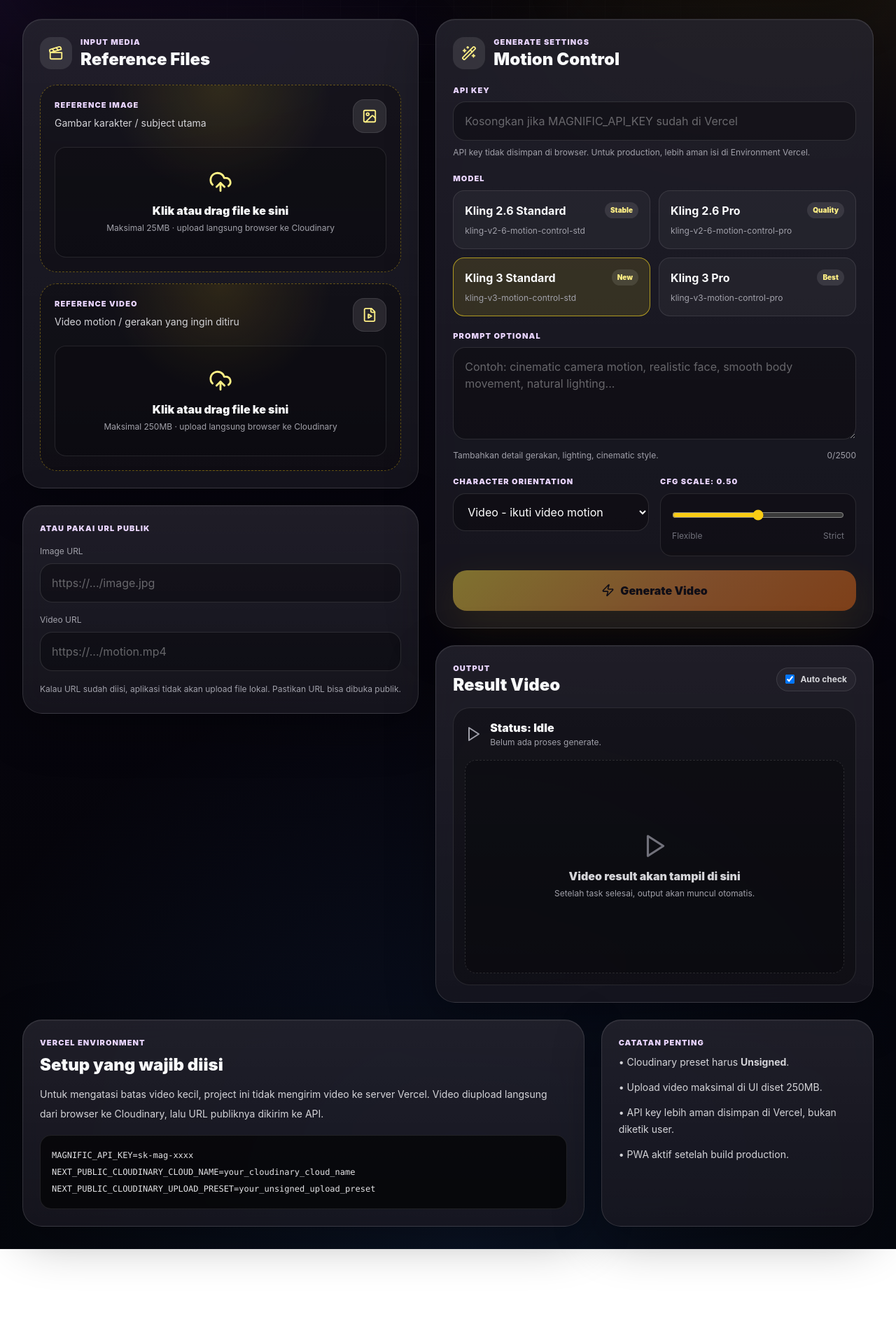
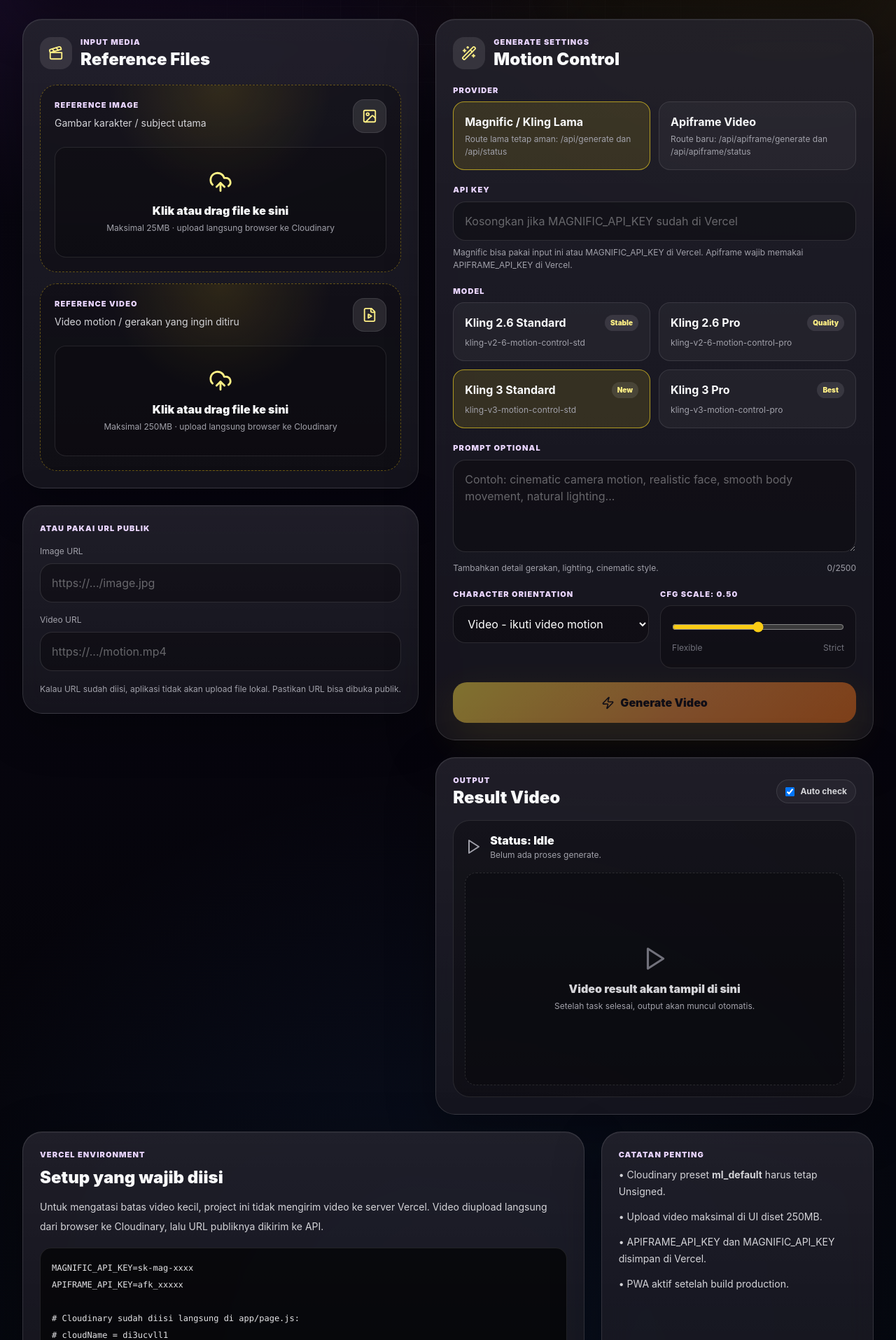
Before and after one commit to altamapes/control-motion, a Next.js app: page / in a window 1280 px wide. Shown: the part 585-2500 px from the top of the page at 70% size. Before the commit the page ends 2370 px from the top, so only its background shows below. Built offline with nearby package versions, Linux system fonts and the light colour scheme.

Commit message:
Update page.js

```diff
--- a/app/page.js
+++ b/app/page.js
@@ -29,6 +29,23 @@
   { label: 'Kling 2.6 Pro', value: 'kling-v2-6-motion-control-pro', tag: 'Quality' },
   { label: 'Kling 3 Standard', value: 'kling-v3-motion-control-std', tag: 'New' },
   { label: 'Kling 3 Pro', value: 'kling-v3-motion-control-pro', tag: 'Best' },
+];
+
+
+
+const APIFRAME_MODELS = [
+  { label: 'Apiframe Kling 2.6', value: 'kling-2.6', tag: 'Kling' },
+  { label: 'Apiframe Kling 3.0', value: 'kling-3.0', tag: 'Kling' },
+  { label: 'Apiframe Veo 3', value: 'veo-3', tag: 'Google' },
+  { label: 'Apiframe Veo 3 Fast', value: 'veo-3-fast', tag: 'Fast' },
+  { label: 'Apiframe Wan 2.6', value: 'wan-2.6', tag: 'Wan' },
+  { label: 'Apiframe Wan Flash', value: 'wan-2.6-flash', tag: 'Fast' },
+  { label: 'Apiframe Seedance 2.0', value: 'seedance-2', tag: 'Dance' },
+  { label: 'Apiframe Runway Gen-4 Turbo', value: 'runway-gen4-turbo', tag: 'Runway' },
+  { label: 'Apiframe Luma Ray 2', value: 'luma-ray-2', tag: 'Luma' },
+  { label: 'Apiframe Hailuo 2.3', value: 'hailuo-2.3', tag: 'Hailuo' },
+  { label: 'Apiframe Sora 2', value: 'sora-2', tag: 'Sora' },
+  { label: 'Apiframe Sora 2 Pro', value: 'sora-2-pro', tag: 'Pro' },
 ];
 
 const MAX_IMAGE_MB = 25;
@@ -189,7 +206,9 @@
   const [videoFile, setVideoFile] = useState(null);
   const [imageUrl, setImageUrl] = useState('');
   const [videoUrl, setVideoUrl] = useState('');
+  const [provider, setProvider] = useState('magnific');
   const [model, setModel] = useState('kling-v3-motion-control-std');
+  const [apiframeModel, setApiframeModel] = useState('kling-2.6');
   const [prompt, setPrompt] = useState('');
   const [orientation, setOrientation] = useState('video');
   const [cfgScale, setCfgScale] = useState(0.5);
@@ -206,39 +225,27 @@
     return Boolean((imageFile || imageUrl.trim()) && (videoFile || videoUrl.trim()) && !loading);
   }, [imageFile, imageUrl, loading, videoFile, videoUrl]);
 
-console.log("DEBUG CLOUDINARY:", {
-  cloudName: process.env.NEXT_PUBLIC_CLOUDINARY_CLOUD_NAME,
-  preset: process.env.NEXT_PUBLIC_CLOUDINARY_UPLOAD_PRESET,
+  async function uploadToCloudinary(file, type) {
+    // Supaya langsung jalan setelah upload ke GitHub/Vercel, Cloudinary user sudah diisi langsung di kode.
+    // Cloud name dan unsigned preset aman berada di frontend. Jangan pernah taruh Cloudinary API Secret di sini.
+    const cloudName = 'di3ucvll1';
+    const preset = 'ml_default';
+
+    const resourceType = type === 'video' ? 'video' : 'image';
+    const form = new FormData();
+    form.append('file', file);
+    form.append('upload_preset', preset);
+    form.append('folder', 'motion-control');
+
+    const res = await fetch(`https://api.cloudinary.com/v1_1/${cloudName}/${resourceType}/upload`, {
+      method: 'POST',
+      body: form,
     });
 
- async function uploadToCloudinary(file, type) {
-  const cloudName = "di3ucvll1";
-  const uploadPreset = "ml_default";
-
-  const resourceType = type === "video" ? "video" : "image";
-
-  const formData = new FormData();
-  formData.append("file", file);
-  formData.append("upload_preset", uploadPreset);
-  formData.append("folder", "control-motion");
-
-  const response = await fetch(
-    `https://api.cloudinary.com/v1_1/${cloudName}/${resourceType}/upload`,
-    {
-      method: "POST",
-      body: formData,
+    const data = await res.json().catch(() => ({}));
+    if (!res.ok) {
+      throw new Error(data?.error?.message || `Upload ${type} ke Cloudinary gagal. Pastikan preset ml_default mode Unsigned dan mendukung file ini.`);
     }
-  );
-
-  const data = await response.json();
-
-  if (!response.ok) {
-    throw new Error(
-      data?.error?.message ||
-        "Upload ke Cloudinary gagal. Pastikan preset sudah unsigned."
-    );
-  }
-
     return data.secure_url;
   }
 
@@ -270,10 +277,19 @@
       setStatus('creating');
       setUploadProgress('Membuat task generate video...');
 
-      const res = await fetch('/api/generate', {
-        method: 'POST',
-        headers: { 'Content-Type': 'application/json' },
-        body: JSON.stringify({
+      const generateEndpoint = provider === 'apiframe' ? '/api/apiframe/generate' : '/api/generate';
+      const payload =
+        provider === 'apiframe'
+          ? {
+              prompt: prompt?.trim() || 'Create a cinematic motion control video from the uploaded reference image and motion video. Smooth camera movement, realistic subject motion, natural lighting, high quality output.',
+              model: apiframeModel,
+              imageUrl: finalImageUrl,
+              videoUrl: finalVideoUrl,
+              duration: 5,
+              cfgScale,
+              aspectRatio: '16:9',
+            }
+          : {
               apiKey: apiKey.trim(),
               imageUrl: finalImageUrl,
               videoUrl: finalVideoUrl,
@@ -281,14 +297,19 @@
               prompt,
               orientation,
               cfgScale,
-        }),
+            };
+
+      const res = await fetch(generateEndpoint, {
+        method: 'POST',
+        headers: { 'Content-Type': 'application/json' },
+        body: JSON.stringify(payload),
       });
 
       const data = await res.json().catch(() => ({}));
       setRaw(data);
       if (!res.ok) throw new Error(data.error || 'Generate gagal.');
 
-      const id = data.task_id;
+      const id = data.task_id || data.taskId || data.jobId || data.id;
       if (!id) {
         throw new Error('Task ID tidak ditemukan dari response API. Buka Raw Response untuk melihat format response.');
       }
@@ -313,10 +334,11 @@
     if (!taskId) return;
     setError('');
     try {
-      const res = await fetch('/api/status', {
+      const statusEndpoint = provider === 'apiframe' ? '/api/apiframe/status' : '/api/status';
+      const res = await fetch(statusEndpoint, {
         method: 'POST',
         headers: { 'Content-Type': 'application/json' },
-        body: JSON.stringify({ apiKey: apiKey.trim(), model, taskId }),
+        body: JSON.stringify(provider === 'apiframe' ? { taskId } : { apiKey: apiKey.trim(), model, taskId }),
       });
       const data = await res.json().catch(() => ({}));
       setRaw(data);
@@ -325,7 +347,7 @@
       const nextStatus = normalizeStatus(data?.normalized?.status || data?.status || data?.state);
       setStatus(nextStatus);
 
-      const video = data?.normalized?.videoUrl || data?.video_url || data?.videoUrl || data?.url;
+      const video = data?.normalized?.videoUrl || data?.videoUrl || data?.video_url || data?.url || data?.resultVideo;
       if (video) {
         setResultVideo(video);
         setStatus('completed');
@@ -339,7 +361,7 @@
     if (!autoPoll || !taskId || resultVideo || status === 'failed') return;
     const timer = setInterval(checkStatus, 10000);
     return () => clearInterval(timer);
-  }, [autoPoll, taskId, resultVideo, status, apiKey, model]);
+  }, [autoPoll, taskId, resultVideo, status, apiKey, model, provider, apiframeModel]);
 
   async function copy(text) {
     await navigator.clipboard.writeText(text);
@@ -454,29 +476,59 @@
 
               <div className="grid gap-5">
                 <div>
+                  <label className="label mb-2">Provider</label>
+                  <div className="grid gap-3 sm:grid-cols-2">
+                    <button
+                      type="button"
+                      onClick={() => setProvider('magnific')}
+                      className={cx(
+                        'rounded-2xl border p-4 text-left transition',
+                        provider === 'magnific' ? 'border-yellow-300/60 bg-yellow-300/12' : 'border-white/10 bg-white/[0.04] hover:bg-white/[0.07]'
+                      )}
+                    >
+                      <b>Magnific / Kling Lama</b>
+                      <p className="small mt-1">Route lama tetap aman: /api/generate dan /api/status</p>
+                    </button>
+                    <button
+                      type="button"
+                      onClick={() => setProvider('apiframe')}
+                      className={cx(
+                        'rounded-2xl border p-4 text-left transition',
+                        provider === 'apiframe' ? 'border-yellow-300/60 bg-yellow-300/12' : 'border-white/10 bg-white/[0.04] hover:bg-white/[0.07]'
+                      )}
+                    >
+                      <b>Apiframe Video</b>
+                      <p className="small mt-1">Route baru: /api/apiframe/generate dan /api/apiframe/status</p>
+                    </button>
+                  </div>
+                </div>
+
+                <div>
                   <label className="label mb-2">API Key</label>
                   <input
                     className="input"
                     value={apiKey}
                     onChange={(e) => setApiKey(e.target.value)}
-                    placeholder="Kosongkan jika MAGNIFIC_API_KEY sudah di Vercel"
+                    placeholder={provider === 'apiframe' ? 'Apiframe memakai APIFRAME_API_KEY di Vercel' : 'Kosongkan jika MAGNIFIC_API_KEY sudah di Vercel'}
                     type="password"
                     autoComplete="off"
                   />
-                  <p className="small mt-2">API key tidak disimpan di browser. Untuk production, lebih aman isi di Environment Vercel.</p>
+                  <p className="small mt-2">Magnific bisa pakai input ini atau MAGNIFIC_API_KEY di Vercel. Apiframe wajib memakai APIFRAME_API_KEY di Vercel.</p>
                 </div>
 
                 <div>
                   <label className="label mb-2">Model</label>
                   <div className="grid gap-3 sm:grid-cols-2">
-                    {MODELS.map((item) => (
+                    {(provider === 'apiframe' ? APIFRAME_MODELS : MODELS).map((item) => {
+                      const selected = provider === 'apiframe' ? apiframeModel === item.value : model === item.value;
+                      return (
                         <button
                           key={item.value}
                           type="button"
-                        onClick={() => setModel(item.value)}
+                          onClick={() => (provider === 'apiframe' ? setApiframeModel(item.value) : setModel(item.value))}
                           className={cx(
                             'rounded-2xl border p-4 text-left transition',
-                          model === item.value ? 'border-yellow-300/60 bg-yellow-300/12' : 'border-white/10 bg-white/[0.04] hover:bg-white/[0.07]'
+                            selected ? 'border-yellow-300/60 bg-yellow-300/12' : 'border-white/10 bg-white/[0.04] hover:bg-white/[0.07]'
                           )}
                         >
                           <div className="mb-2 flex items-center justify-between gap-2">
@@ -485,7 +537,8 @@
                           </div>
                           <p className="small">{item.value}</p>
                         </button>
-                    ))}
+                      );
+                    })}
                   </div>
                 </div>
 
@@ -593,15 +646,18 @@
             <h2 className="text-2xl font-black">Setup yang wajib diisi</h2>
             <p className="mt-3 text-sm leading-7 text-zinc-300">Untuk mengatasi batas video kecil, project ini tidak mengirim video ke server Vercel. Video diupload langsung dari browser ke Cloudinary, lalu URL publiknya dikirim ke API.</p>
             <pre className="prose-code mt-4 overflow-auto rounded-2xl border border-white/10 bg-black/65 p-4 text-xs leading-6 text-zinc-200">{`MAGNIFIC_API_KEY=sk-mag-xxxx
-NEXT_PUBLIC_CLOUDINARY_CLOUD_NAME=your_cloudinary_cloud_name
-NEXT_PUBLIC_CLOUDINARY_UPLOAD_PRESET=your_unsigned_upload_preset`}</pre>
+APIFRAME_API_KEY=afk_xxxxx
+
+# Cloudinary sudah diisi langsung di app/page.js:
+# cloudName = di3ucvll1
+# preset = ml_default`}</pre>
           </div>
           <div className="card p-5 sm:p-6">
             <div className="label mb-2">Catatan penting</div>
             <ul className="space-y-3 text-sm leading-6 text-zinc-300">
-              <li>• Cloudinary preset harus <b>Unsigned</b>.</li>
+              <li>• Cloudinary preset <b>ml_default</b> harus tetap Unsigned.</li>
               <li>• Upload video maksimal di UI diset 250MB.</li>
-              <li>• API key lebih aman disimpan di Vercel, bukan diketik user.</li>
+              <li>• APIFRAME_API_KEY dan MAGNIFIC_API_KEY disimpan di Vercel.</li>
               <li>• PWA aktif setelah build production.</li>
             </ul>
           </div>
```
Lines whose indentation alone changed are shown as unchanged.
